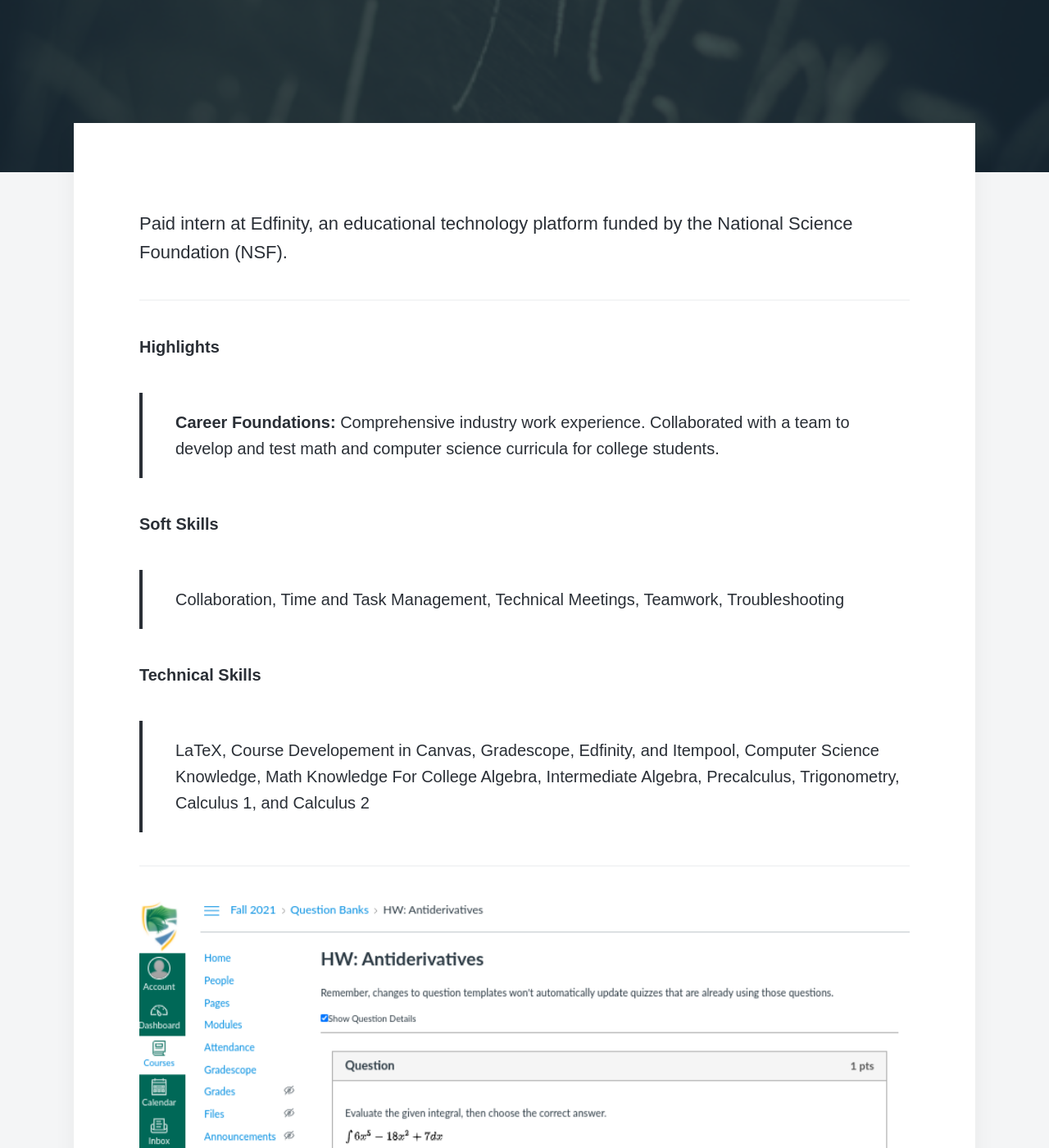
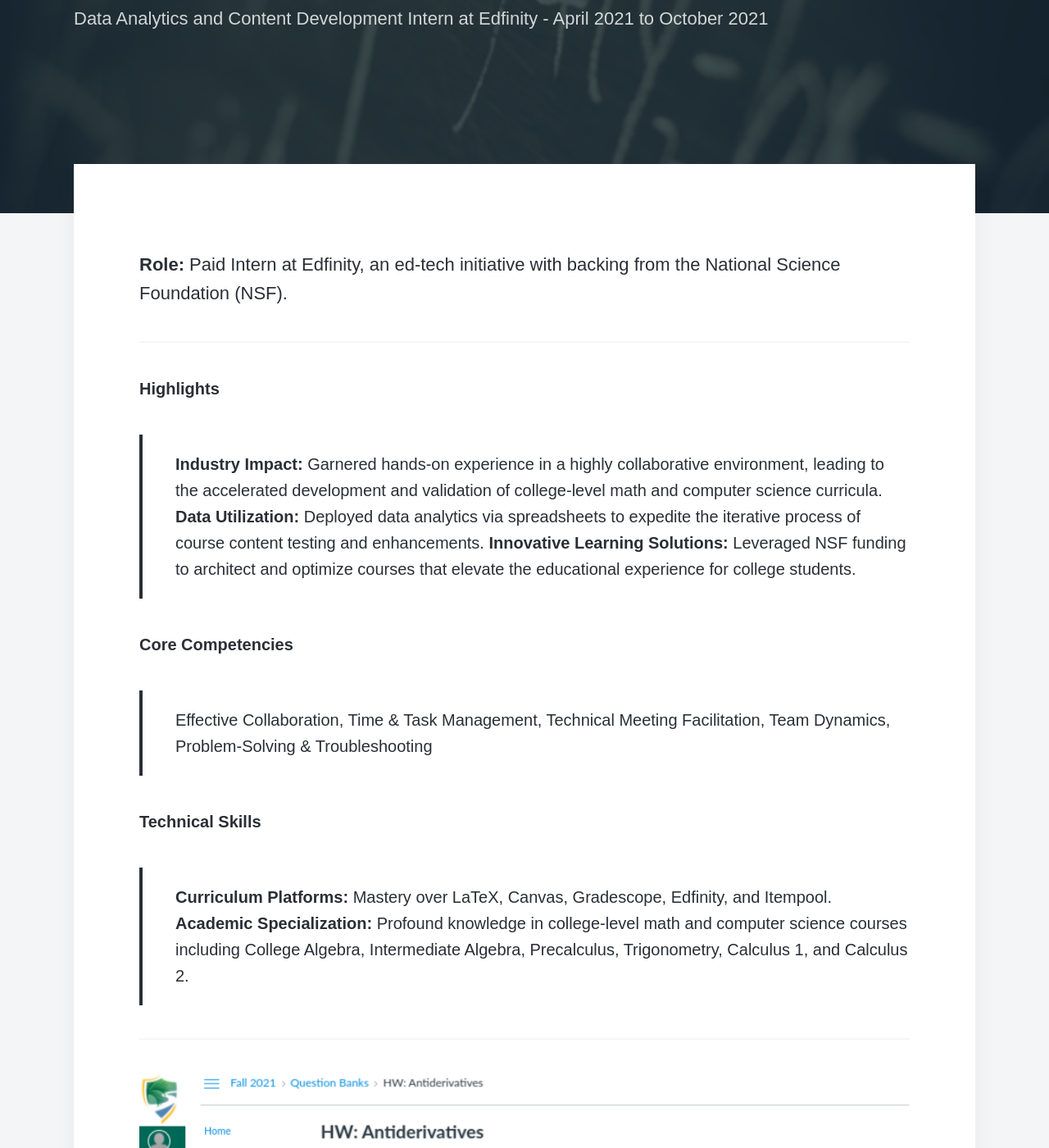
Before and after one commit to disha-22/disha-22.github.io, a Jekyll site: the page built from _projects/edfinity.md, in a window 1280 px wide and 1400 px high, scrolled down 356 px. Shown: the whole window at 82% size. Built offline with Jekyll 4.4.1, drawn with Linux system fonts in a browser that asks for light colours; nearby versions of some CDN libraries; some web fonts are replaced; some of the changed text lies outside the part shown.

Commit message:
Update edfinity.md

```diff
--- a/_projects/edfinity.md
+++ b/_projects/edfinity.md
@@ -1,24 +1,26 @@
 ---
-title: 'Math & Computer Science Curriculum Development'
-subtitle: 'Intern at Edfinity - April 2021 to October 2021'
+title: 'Innovating Educational Technology through Data-Driven Curriculum Development'
+subtitle: 'Data Analytics and Content Development Intern at Edfinity - April 2021 to October 2021'
 date: 2019-03-30 00:00:00
-description: Development and testing of math and computer science curricula for college students
+description: Pioneering Data-Driven Approaches for the Advancement of College-Level Math and Computer Science Curricula
 featured_image: '/images/shutterstock_317431127.jpg'
 ---
 
 <br>
-Paid intern at Edfinity, an educational technology platform funded by the National Science Foundation (NSF).
+<b>Role:</b> Paid Intern at Edfinity, an ed-tech initiative with backing from the National Science Foundation (NSF).
 <hr>
 
 <h6> Highlights </h6>
-> **Career Foundations:** Comprehensive industry work experience. Collaborated with a team to develop and test math and computer science curricula for college students.
+> **Industry Impact:** Garnered hands-on experience in a highly collaborative environment, leading to the accelerated development and validation of college-level math and computer science curricula.
+> <b>Data Utilization:</b> Deployed data analytics via spreadsheets to expedite the iterative process of course content testing and enhancements.
+> <b>Innovative Learning Solutions: </b> Leveraged NSF funding to architect and optimize courses that elevate the educational experience for college students.
 
-<h6> Soft Skills </h6>
-> Collaboration, Time and Task Management, Technical Meetings, Teamwork, Troubleshooting
+<h6> Core Competencies </h6>
+> Effective Collaboration, Time & Task Management, Technical Meeting Facilitation, Team Dynamics, Problem-Solving & Troubleshooting
 
 <h6> Technical Skills </h6>
-
-> LaTeX, Course Developement in Canvas, Gradescope, Edfinity, and Itempool, Computer Science Knowledge, Math Knowledge For College Algebra, Intermediate Algebra, Precalculus, Trigonometry, Calculus 1, and Calculus 2
+> <b>Curriculum Platforms:</b> Mastery over LaTeX, Canvas, Gradescope, Edfinity, and Itempool.
+> <b>Academic Specialization:</b> Profound knowledge in college-level math and computer science courses including College Algebra, Intermediate Algebra, Precalculus, Trigonometry, Calculus 1, and Calculus 2.
 
 ---
 
```
